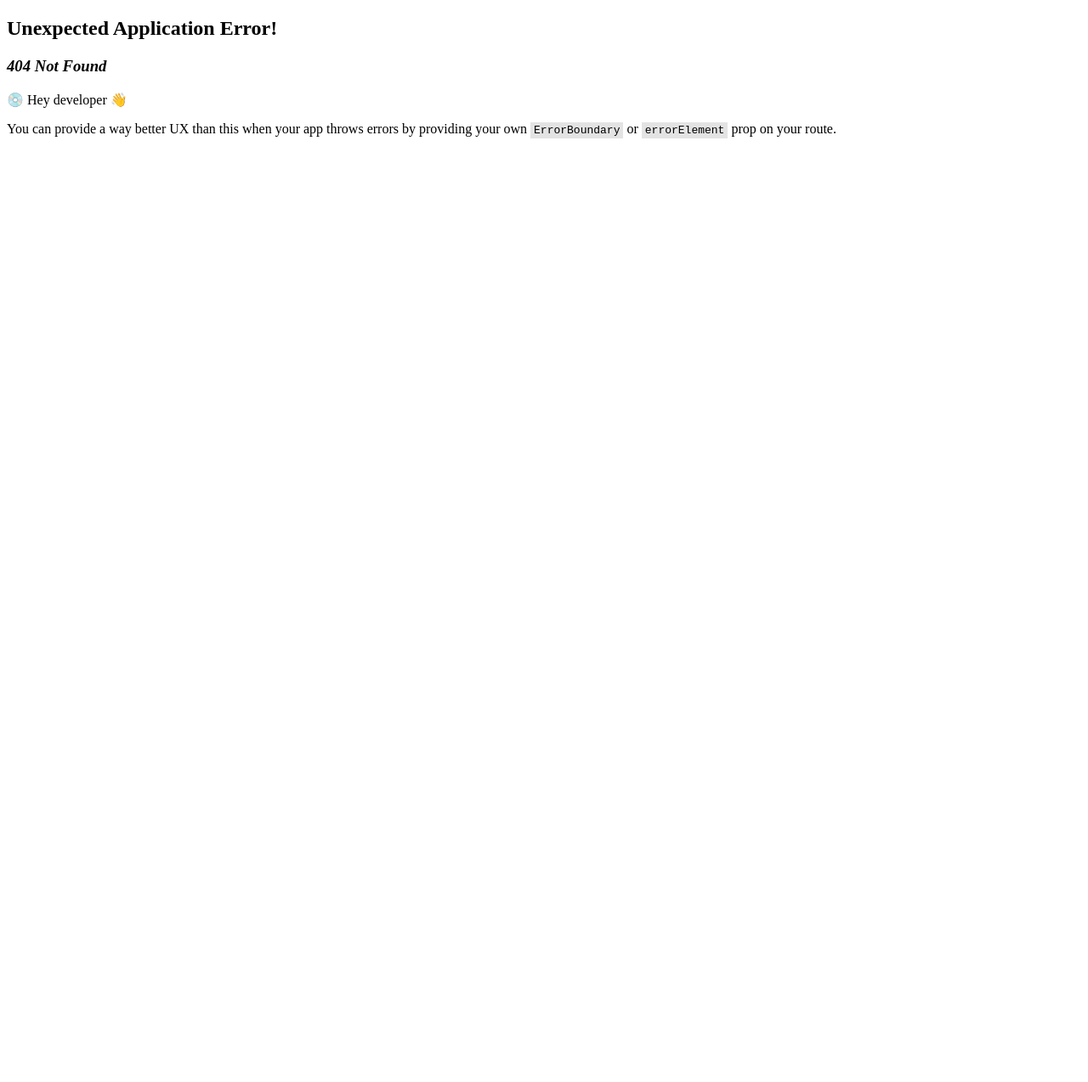
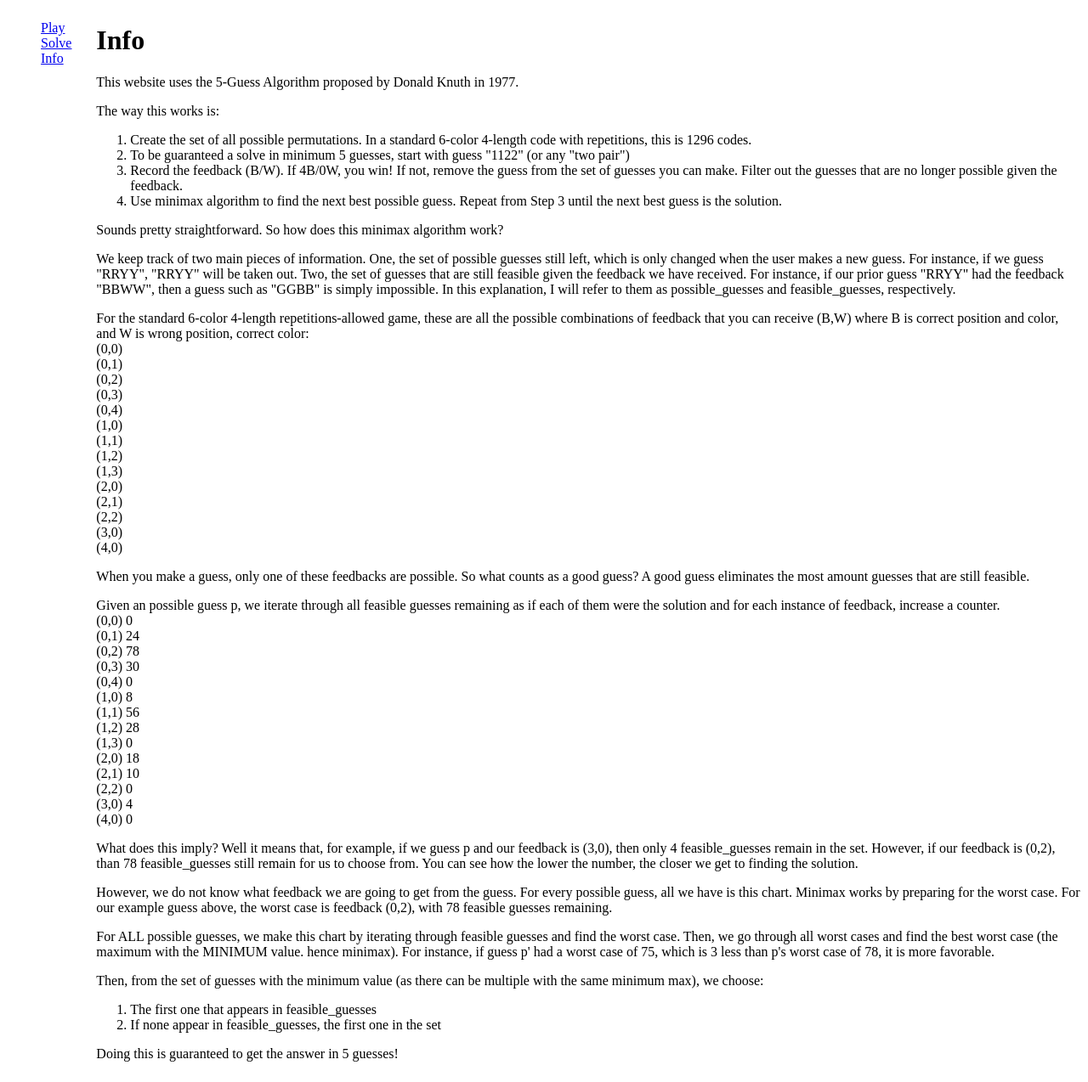
Before and after one commit to geedbee/MastermindSolver, a React (Vite) app in the folder mastermind-solver/: page /info in a window 1280 px wide. Before the commit this address had no page. Shown: the whole page at 85% size. Before the commit the page ends 800 px from the top, so only its background shows below. Built offline with nearby package versions, Linux system fonts and the light colour scheme.

Commit message:
updated info page and hints

```diff
--- a/mastermind-solver/src/App.tsx
+++ b/mastermind-solver/src/App.tsx
@@ -13,6 +13,9 @@ function App() {
                       <li>
                           <NavLink to='/solve'>Solve</NavLink>
                       </li>
+                      <li>
+                          <NavLink to='/info'>Info</NavLink>
+                      </li>
                   </ul>
               </nav>
           </div>
--- /dev/null
+++ b/mastermind-solver/src/components/Info.tsx
@@ -0,0 +1,93 @@
+export default function Info() {
+    return (
+        <div>
+            <h1>Info</h1>
+            <p>This website uses the 5-Guess Algorithm proposed by Donald Knuth in 1977.</p>
+            <p>The way this works is:</p>
+            <ol>
+                <li>
+                    Create the set of all possible permutations. In a standard 6-color 4-length code with
+                    repetitions, this is 1296 codes.
+                </li>
+                <li>
+                    To be guaranteed a solve in minimum 5 guesses, start with guess "1122" (or any "two pair")
+                </li>
+                <li>
+                    Record the feedback (B/W). If 4B/0W, you win! If not, remove the guess from the set of guesses you
+                    can make. Filter out the guesses that are no longer possible given the feedback.
+                </li>
+                <li>
+                    Use minimax algorithm to find the next best possible guess. Repeat from Step 3 until the next best
+                    guess is the solution.
+                </li>
+            </ol>
+            <p>Sounds pretty straightforward. So how does this minimax algorithm work?</p>
+            <p>We keep track of two main pieces of information. One, the set of possible guesses still left,
+                which is only changed when the user makes a new guess. For instance, if we guess "RRYY", "RRYY" will
+                be taken out. Two, the set of guesses that are still feasible given the feedback we have received.
+                For instance, if our prior guess "RRYY" had the feedback "BBWW", then a guess such as "GGBB" is
+                simply impossible. In this explanation, I will refer to them as possible_guesses and feasible_guesses,
+                respectively.
+            </p>
+            <p>For the standard 6-color 4-length repetitions-allowed game, these are all the possible combinations of
+                feedback that you can receive (B,W) where B is correct position and color, and W is wrong position, correct color: <br/>
+                (0,0)<br/>
+                (0,1)<br/>
+                (0,2)<br/>
+                (0,3)<br/>
+                (0,4)<br/>
+                (1,0)<br/>
+                (1,1)<br/>
+                (1,2)<br/>
+                (1,3)<br/>
+                (2,0)<br/>
+                (2,1)<br/>
+                (2,2)<br/>
+                (3,0)<br/>
+                (4,0)<br/>
+            </p>
+            <p>When you make a guess, only one of these feedbacks are possible.
+                So what counts as a good guess? A good guess eliminates the most amount guesses that are still feasible.</p>
+            <p>Given an possible guess p, we iterate through all feasible guesses remaining as if each of them were the solution and
+                for each instance of feedback, increase a counter.<br/>
+                (0,0) 0<br/>
+                (0,1) 24<br/>
+                (0,2) 78<br/>
+                (0,3) 30<br/>
+                (0,4) 0<br/>
+                (1,0) 8<br/>
+                (1,1) 56<br/>
+                (1,2) 28<br/>
+                (1,3) 0<br/>
+                (2,0) 18<br/>
+                (2,1) 10<br/>
+                (2,2) 0<br/>
+                (3,0) 4<br/>
+                (4,0) 0
+            </p>
+            <p>What does this imply? Well it means that, for example, if we guess p and our feedback is (3,0), then only
+                4 feasible_guesses remain in the set. However, if our feedback is (0,2), than 78 feasible_guesses still
+                remain for us to choose from. You can see how the lower the number, the closer we get to finding the
+                solution.</p>
+            <p>However, we do not know what feedback we are going to get from the guess. For every possible guess, all
+                we have is this chart. Minimax works by preparing for the worst case. For our example guess above, the
+                worst case is feedback (0,2), with 78 feasible guesses remaining.
+            </p>
+            <p>For ALL possible guesses, we make this chart by iterating through feasible guesses and find the worst case. Then, we go through all worst cases
+                and find the best worst case (the maximum with the MINIMUM value. hence minimax). For instance, if guess p'
+                had a worst case of 75, which is 3 less than p's worst case of 78, it is more favorable.
+            </p>
+            <p>
+                Then, from the set of guesses with the minimum value (as there can be multiple with the same minimum max),
+                we choose:
+                <ol>
+                    <li>The first one that appears in feasible_guesses</li>
+                    <li>If none appear in feasible_guesses, the first one in the set</li>
+                </ol>
+            </p>
+            <p>
+                Doing this is guaranteed to get the answer in 5 guesses!
+            </p>
+        </div>
+    )
+}
--- a/mastermind-solver/src/components/Play.tsx
+++ b/mastermind-solver/src/components/Play.tsx
@@ -1,5 +1,6 @@
-import React, {useEffect, useState} from 'react'
+import {useEffect, useState} from 'react'
 import PegBoard from "./game-components/PegBoard.tsx";
+import Guess from "./game-components/Guess.tsx";
 
 const N = 6; //number of colors
 const M = 4; //length of code
@@ -159,6 +160,7 @@ export default function Play() {
     const [feedbacks, setFeedbacks] = useState<string[]>([]);
     const [solved, setSolved] = useState<boolean>(false);
     const [bestGuess, setBestGuess] = useState<string>("1122");
+    const [isHintEnabled, setIsHintEnabled] = useState<boolean>(false);
 
     function undoGuess(){
         setCurrGuess(currGuess.slice(0,currGuess.length-1));
@@ -172,23 +174,17 @@ export default function Play() {
         if (!containsOnlyDigits(currGuess)){
             return;
         }
-        //TODO: Add check to limit numbers
         if (currGuess === solution){
             setSolved(true);
         }
-
         setGuesses(() => [...guesses, currGuess]);
         setFeedbacks(() => [...feedbacks, stringifyBW(guessCode(currGuess, solution))]);
         setNumGuess((n) => n+=1);
 
-        console.log(solution);
         pruneList(currGuess, stringifyBW(guessCode(currGuess, solution)), knuth_codes);
         const i = possible_codes.indexOf(currGuess);
         possible_codes.splice(i, 1);
         setBestGuess(getCode(knuth_codes, possible_codes));
-        console.log(total_codes);
-        console.log(knuth_codes);
-        console.log(possible_codes);
 
         setCurrGuess("");
     }
@@ -200,19 +196,40 @@ export default function Play() {
     }
 
     function updateGuess(i:number){
-        setCurrGuess(currGuess + (i+1).toString());
+        if (currGuess.length < 4){
+            setCurrGuess(currGuess + (i+1).toString());
+        }
     }
 
-    //IMPLEMENTATION----------------------------------------------------------------------------------------------------
+    function toggleHints(){
+        setIsHintEnabled(!isHintEnabled);
+    }
 
-    useEffect(() => {
-    }, [])
+    function resetGame(){
+        total_codes = getTotalCodes(N,M,R);
+        knuth_codes = [...total_codes];
+        possible_codes = [...total_codes];
+        solution = generateSolution(total_codes);
+        setCurrGuess("");
+        setNumGuess(0);
+        setGuesses([]);
+        setFeedbacks([]);
+        setSolved(false);
+        setBestGuess("1122");
+        setIsHintEnabled(false);
+    }
 
     return (
         <>
             <h1>Play Mastermind</h1>
-            <PegBoard colors={colors} currGuess={currGuess} setCurrGuess={setCurrGuess} guesses={guesses}
-                      feedbacks={feedbacks}></PegBoard>
+            <div className="play-board">
+                <PegBoard colors={colors} currGuess={currGuess} setCurrGuess={setCurrGuess} guesses={guesses}
+                          feedbacks={feedbacks}></PegBoard>
+                {!solved && <div className="hint-box">
+                    <button className="enter-button" title="hints" onClick={toggleHints}>Hint?</button>
+                    {isHintEnabled && <Guess colors={colors} guess={bestGuess}></Guess>}
+                </div>}
+            </div>
             <div className="buttons">
                 {colors.map((x: string, i: number) => <button key={i}
                                                               title="Press me"
@@ -223,10 +240,7 @@ export default function Play() {
                 )}
                 <button className="enter-button" title="submit" onClick={makeNewGuess}>Enter</button>
                 <button className="enter-button" title="undo" onClick={undoGuess}>Undo</button>
-            </div>
-            <div>
-                Solver:
-                {bestGuess}
+                {solved && <button className="enter-button" title="reset" onClick={resetGame}>Reset</button>}
             </div>
         </>
     )
--- a/mastermind-solver/src/components/game-components/Guess.tsx
+++ b/mastermind-solver/src/components/game-components/Guess.tsx
@@ -28,14 +28,14 @@ export default function Guess(props) {
                   className="pegboard-color"
                 ></div>)}
             </div>
-            <div className="pegboard-pegs">
+            {feedback && <div className="pegboard-pegs">
                 {feedbackArrColors.map((x:string,i:number) =>
                     <div key={i}
                          style={{"backgroundColor": x}}
                          className="pegboard-peg"
                     ></div>
                 )}
-            </div>
+            </div>}
         </div>
     )
 }
--- a/mastermind-solver/src/index.css
+++ b/mastermind-solver/src/index.css
@@ -33,7 +33,7 @@
 
 .pegboard{
     height:70vh;
-    width:50%;
+    width:70%;
     display:flex;
     flex-direction:column;
     gap:20px;
@@ -67,3 +67,15 @@
 .navbar ul{
     list-style-type: none;
 }
+
+.play-board{
+    display:grid;
+    grid-template-columns: 7fr 3fr;
+}
+
+.hint-box{
+    display:flex;
+    flex-direction:column;
+    align-items: center;
+    gap:50px;
+}
--- a/mastermind-solver/src/main.tsx
+++ b/mastermind-solver/src/main.tsx
@@ -5,6 +5,7 @@ import {createBrowserRouter, Navigate, RouterProvider} from "react-router-dom";
 import './index.css'
 import Play from "./components/Play.tsx";
 import Solve from "./components/Solve.tsx";
+import Info from "./components/Info.tsx";
 
 const router = createBrowserRouter([
     {
@@ -13,7 +14,8 @@ const router = createBrowserRouter([
         children: [
             {index: true, element: <Navigate replace to='/Play' />},
             {path: '/play', element: <Play />},
-            {path: '/solve', element: <Solve />}
+            {path: '/solve', element: <Solve />},
+            {path: '/info', element: <Info />},
         ]
     }
 ])
```
